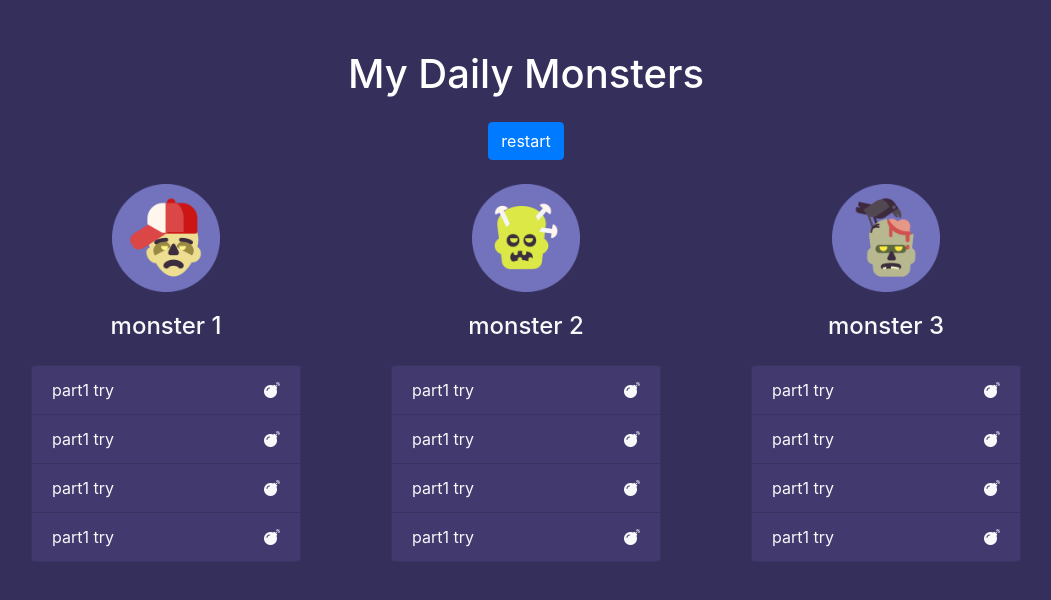
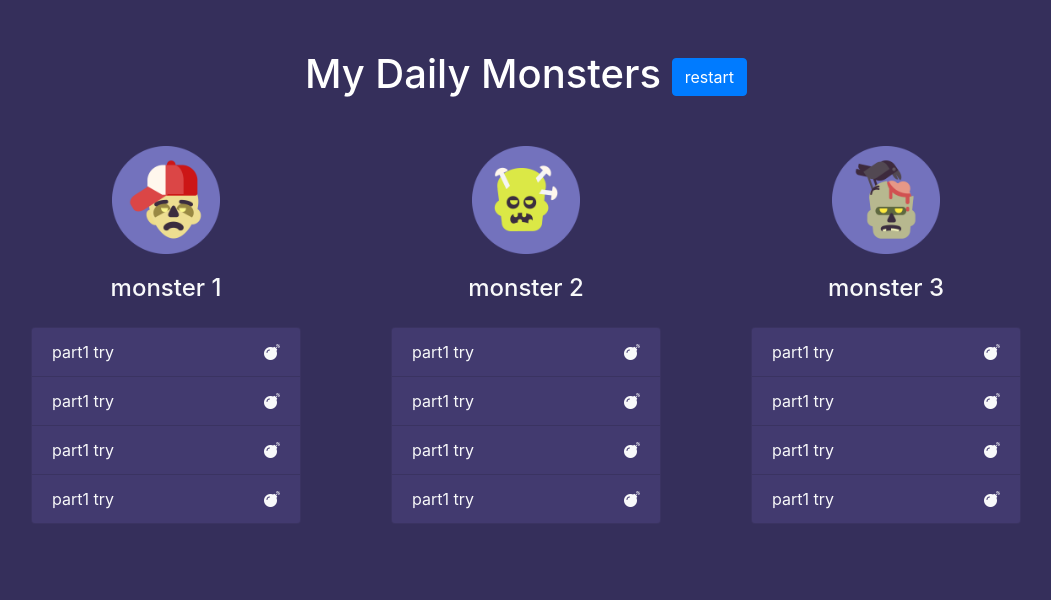
Before and after one commit to adihd/MyMonster, a plain HTML site: page index.html in a window 1280 px wide. Shown: the whole page, without its empty margins (114-1165 px from the left). Drawn offline with nearby package versions, Linux system fonts and the light colour scheme.

Commit message:
שכדגכ

```diff
--- a/app.js
+++ b/app.js
@@ -26,7 +26,6 @@ class UI {
   static displayBooks() {
     const books = Store.getBooks();
     books.forEach((book) => UI.addBookToList(book));
-
   }
 
   static addBookToList(book) {
--- a/index.html
+++ b/index.html
@@ -21,10 +21,10 @@
   margin-top: 50px;
 ">
     <div class="container-fluid text-center">
-      <h1 class="mb-4 main-h1">My Daily Monsters</h1>
-      <button type="button" class="btn btn-primary" id="restart" onclick="">
-        restart
-      </button>
+      <h1 class="mb-4 main-h1">My Daily Monsters <button type="button" class="btn btn-primary" id="restart" onclick="">
+          restart
+        </button></h1>
+
     </div>
 
   </div>
```
